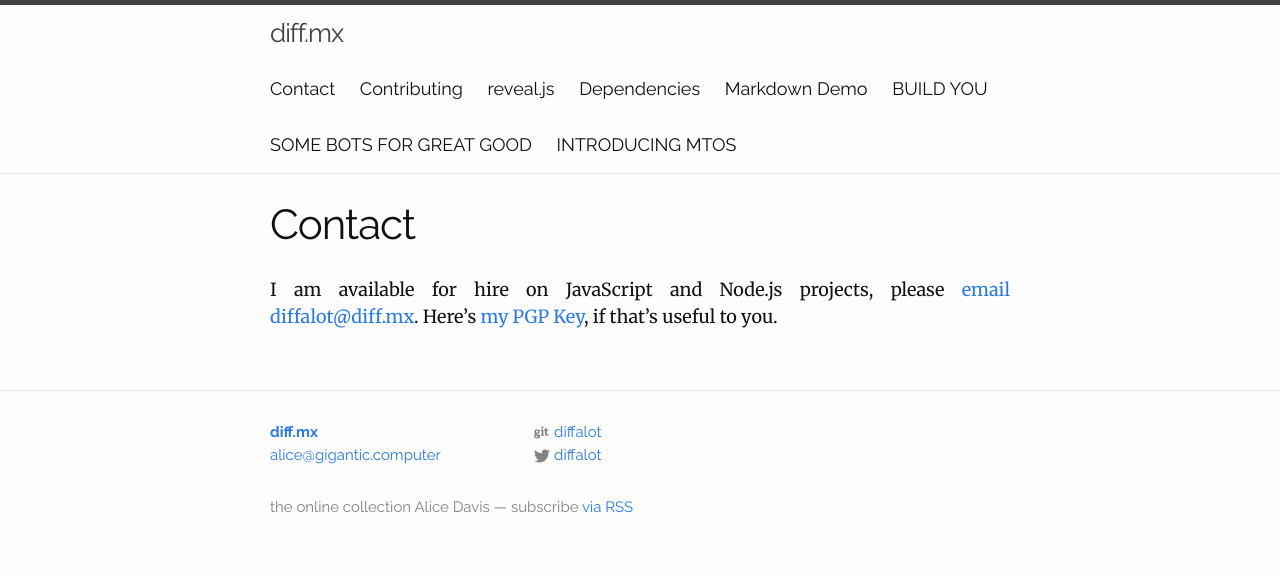
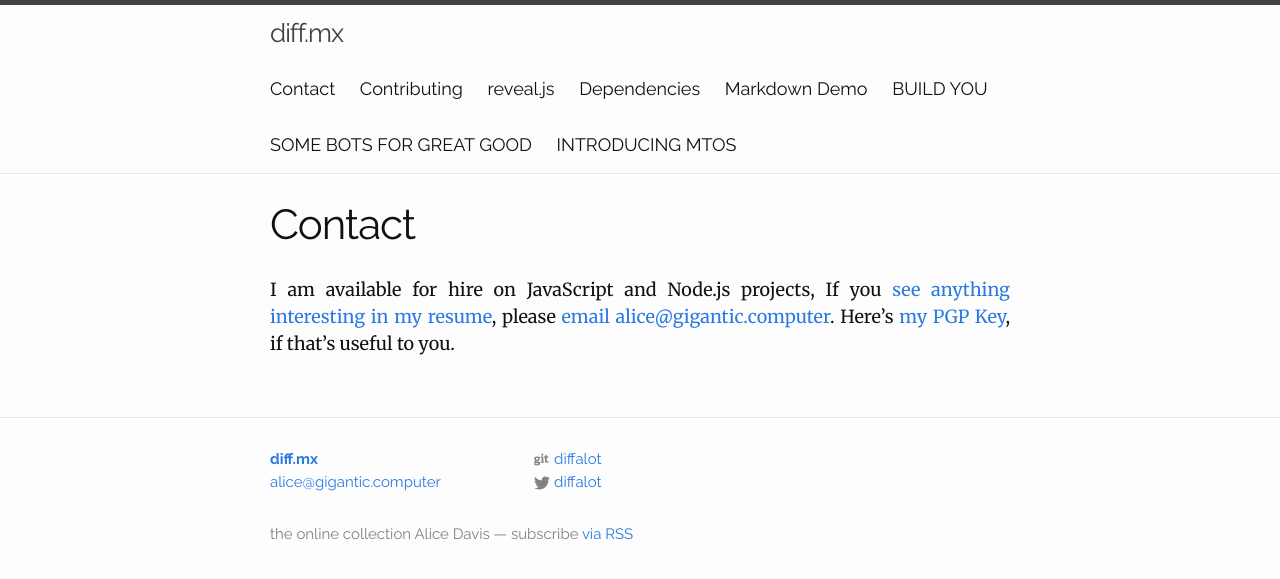
Before and after one commit to diffalot/diff.mx, a Jekyll site: the page built from contact.md, in a window 1280 px wide. Shown: the top 579 px of the page. Built offline with Jekyll 4.4.1, drawn with Linux system fonts in a browser that asks for light colours.

Commit message:
update contact page and add new gpg key

```diff
--- a/contact.md
+++ b/contact.md
@@ -4,6 +4,6 @@
 permalink: /contact/
 ---
 
-I am available for hire on JavaScript and Node.js projects, please [email
-diffalot@diff.mx](diffalot@diff.mx).  Here's [my PGP
-Key](https://diff.mx/pgp-andrew_davis.pub), if that's useful to you.
+I am available for hire on JavaScript and Node.js projects, If you [see anything interesting in my resume](https://diff.mx/resume-Alice_Davis.pdf), please [email
+alice@gigantic.computer](alice@gigantic.computer).  Here's [my PGP
+Key](https://diff.mx/pgp-alice_davis.pub), if that's useful to you.
```
Also changed, not shown: 4 other files.
